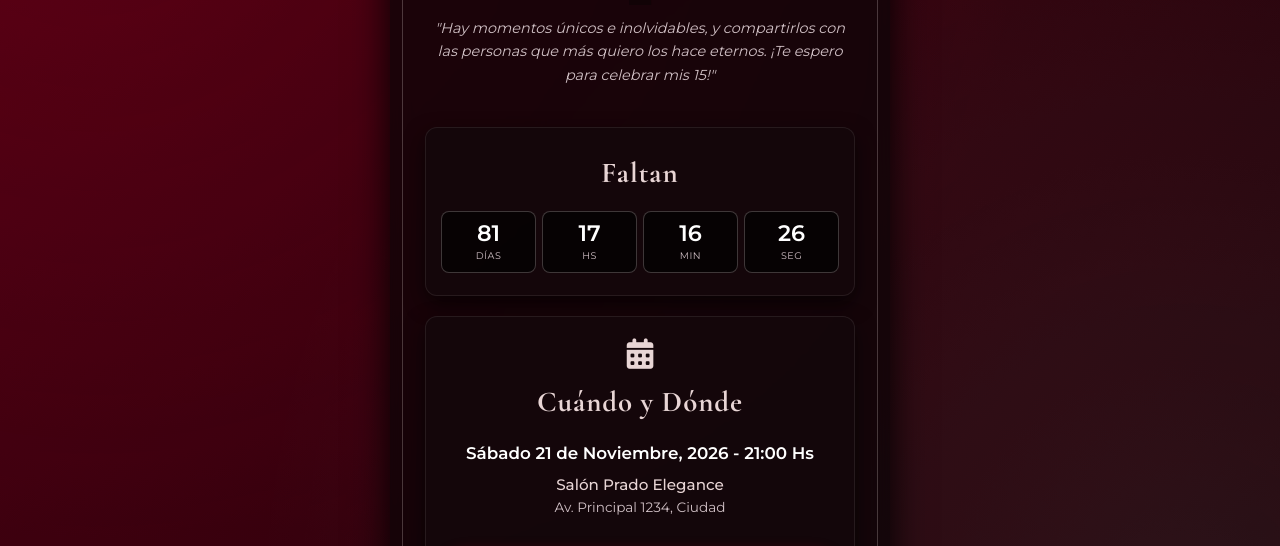
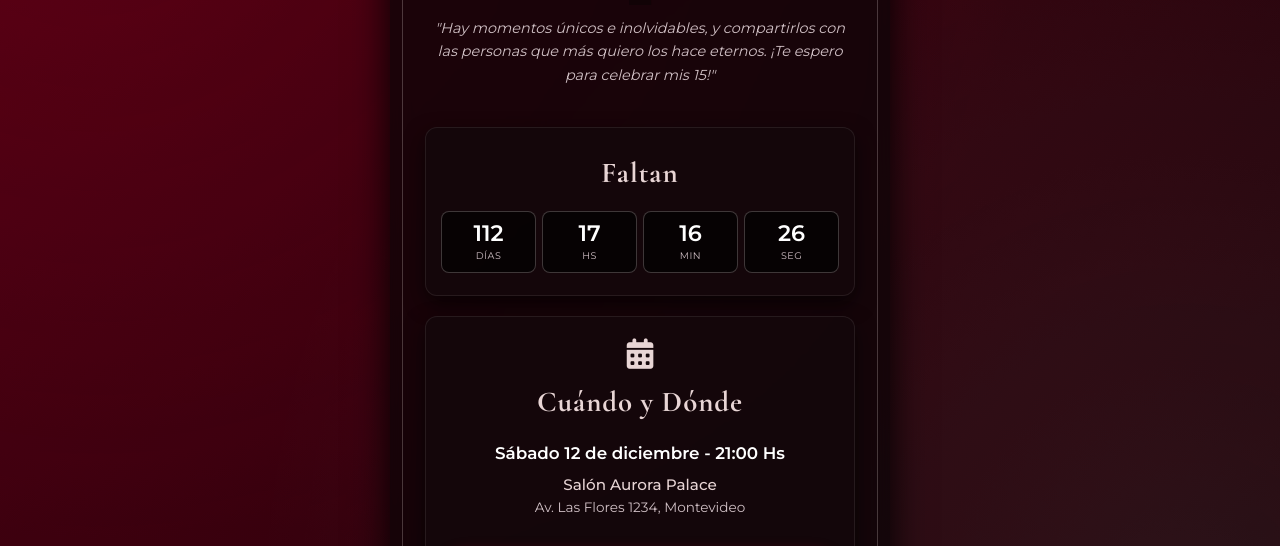
Before and after one commit to invitaciones-interactivas-artevideos/DEMO-15-negro-y-rojo, a plain HTML site: page index.html in a window 1280 px wide. Shown: the part 179-725 px from the top of the page. Drawn offline with nearby package versions, Linux system fonts and the light colour scheme.

Commit message:
Update and rename gemini-code-1788232425368.html to index.html

```diff
--- a/gemini-code-1788232425368.html
+++ b/index.html
@@ -524,11 +524,11 @@
       nombre: "Valentina",
       frase: "Hay momentos únicos e inolvidables, y compartirlos con las personas que más quiero los hace eternos. ¡Te espero para celebrar mis 15!",
 
-      fechaEvento: "2026-11-21T21:00:00",
-      fechaTexto: "Sábado 21 de Noviembre, 2026 - 21:00 Hs",
+      fechaEvento: "2026-12-22T21:00:00",
+      fechaTexto: "Sábado 12 de diciembre - 21:00 Hs",
 
-      nombreLugar: "Salón Prado Elegance",
-      direccionLugar: "Av. Principal 1234, Ciudad",
+      nombreLugar: "Salón Aurora Palace",
+      direccionLugar: "Av. Las Flores 1234, Montevideo",
       urlUbicacionGPS: "https://maps.google.com",
 
       urlGoogleFormRSVP: "https://forms.google.com",
```
